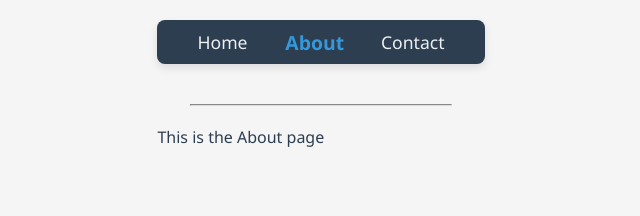
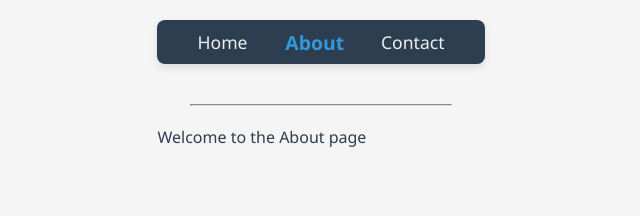
Before and after one commit to Pixelpip/lab9, a React (Vite) app: page /about in a window 1280 px wide. Shown: the top 216 px of the page, without its empty margins (319-959 px from the left). Built offline with nearby package versions, Linux system fonts and the light colour scheme.

Commit message:
Update About.jsx

```diff
--- a/src/About.jsx
+++ b/src/About.jsx
@@ -3,7 +3,7 @@ import React from "react";
 const About = () => {
   return (
     <>
-    This is the About page
+    Welcome to the About page
     </>
   );
 };
```
